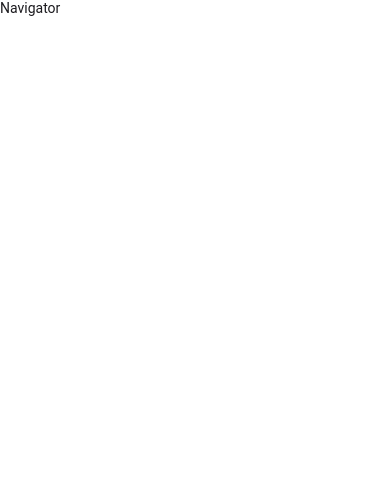
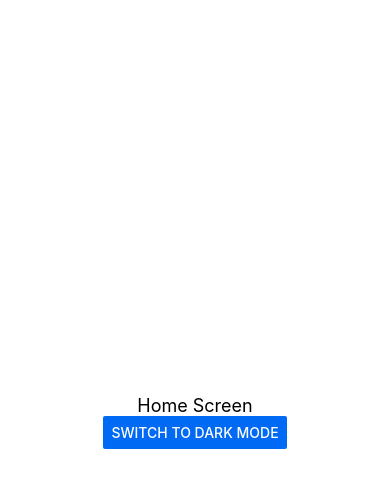
Before and after one commit to WaseemYameen9/reactnative-boilerPlate, a React Native app: screen / in a window 390 px wide. Shown: the top 488 px of the page. Built offline with nearby package versions, Linux system fonts and the light colour scheme.

Commit message:
Added Theme Functionality

```diff
--- a/app/App.tsx
+++ b/app/App.tsx
@@ -1,5 +1,5 @@
 import React from 'react';
-
+import useTheme from './hooks/useTheme';
 import {
   SafeAreaView,
   ScrollView,
@@ -8,6 +8,7 @@ import {
   Text,
   useColorScheme,
   View,
+  Button,
 } from 'react-native';
 
 import AppNavigator from './navigators/AppStackNavigator';
@@ -16,13 +17,25 @@ import AppNavigator from './navigators/AppStackNavigator';
 
 function App(): React.JSX.Element {
 
+  const { theme, toggleTheme } = useTheme();
   return (
-    <AppNavigator/>
+    <View style={[styles.container, { backgroundColor: theme.background }]}>
+    <Text style={[styles.text, { color: theme.color }]}>Home Screen</Text>
+    <Button onPress={toggleTheme} title={`Switch to ${theme.color === '#e9e9e9' ? 'Light' : 'Dark'} Mode`} color={theme.linkColor} />
+  </View>
   );
 }
 
 const styles = StyleSheet.create({
-
+  container: {
+    flex: 1,
+    justifyContent: 'center',
+    alignItems: 'center',
+  },
+  text: {
+    fontSize: 18,
+  },
 });
 
+
 export default App;
--- /dev/null
+++ b/app/hooks/useTheme.js
@@ -0,0 +1,24 @@
+// useTheme.js
+import { useColorScheme } from 'react-native';
+import { useState, useEffect } from 'react';
+import light from '../themes/light';
+import dark from '../themes/dark';
+
+const useTheme = () => {
+  const colorScheme = useColorScheme();
+  const [isDarkTheme, setIsDarkTheme] = useState(colorScheme === 'dark');
+
+  useEffect(() => {
+    setIsDarkTheme(colorScheme === 'dark');
+  }, [colorScheme]);
+
+  const theme = isDarkTheme ? dark : light;
+
+  const toggleTheme = () => {
+    setIsDarkTheme(!isDarkTheme);
+  };
+
+  return { theme, isDarkTheme, toggleTheme };
+};
+
+export default useTheme;
--- /dev/null
+++ b/app/themes/dark.tsx
@@ -0,0 +1,7 @@
+// darkTheme.js
+export default {
+    color: '#e9e9e9',
+    background: '#121212',
+    tag: '#001864',
+    linkColor: '#006af5',
+  };
--- /dev/null
+++ b/app/themes/light.tsx
@@ -0,0 +1,7 @@
+// lightTheme.js
+export default {
+    color: '#000000',
+    background: '#ffffff',
+    tag: '#001864',
+    linkColor: '#006af5',
+  };
```
Also changed, not shown: app/themes/theme.tsx (deleted).
